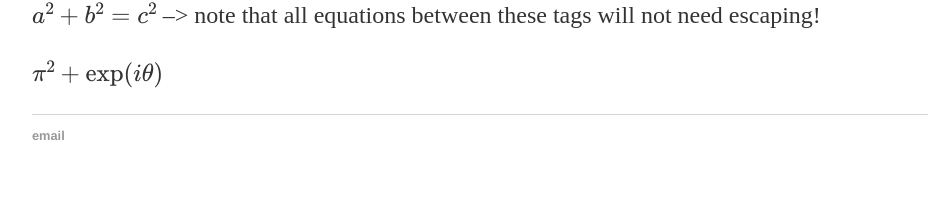
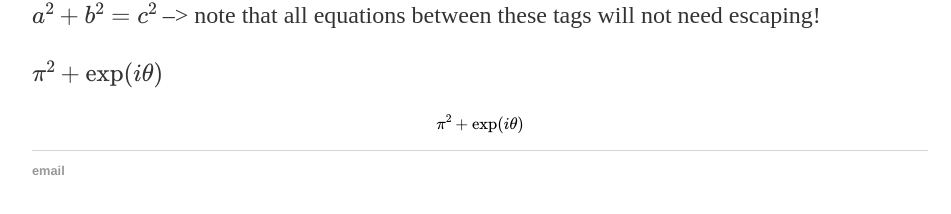
Before and after one commit to ghostsandmachines/ghostsandmachines.github.io, a Jekyll site: the page built from _posts/2019-01-12-practical-review-random-walk.md, in a window 1280 px wide. Shown: the part 515-729 px from the top of the page, without its empty margins (160-1111 px from the left). Built offline with Jekyll 4.4.1, drawn with Linux system fonts in a browser that asks for light colours; formulas are drawn with MathJax 3.

Commit message:
Update 2019-01-12-practical-review-random-walk.md

```diff
--- a/_posts/2019-01-12-practical-review-random-walk.md
+++ b/_posts/2019-01-12-practical-review-random-walk.md
@@ -11,3 +11,7 @@ I am going to start with the simplest random walk model, brownian motion. Browni
  {% endraw %}
 
  $\pi^2 + \exp (i \theta)$
+
+ $$
+\pi^2 + \exp (i \theta)
+ $$
```
